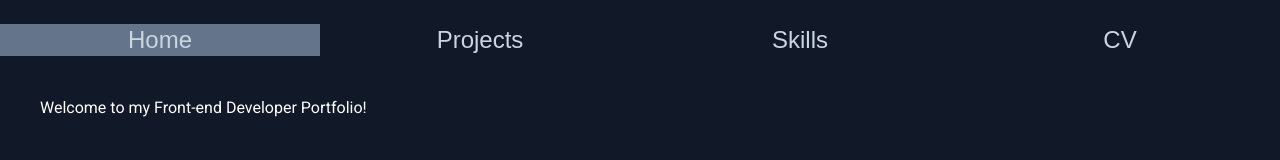
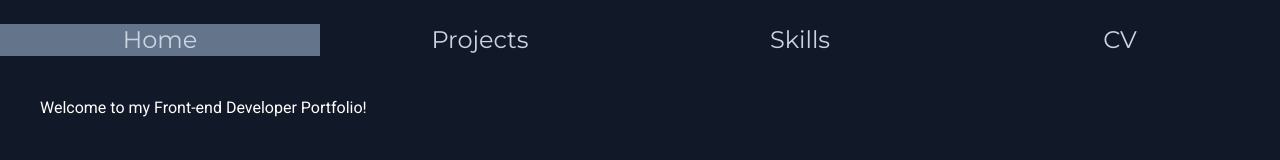
Before and after one commit to SerhiiFront-end/portfolio, a Next.js app: page / in a window 1280 px wide. Shown: the top 160 px of the page. Built offline with nearby package versions, Linux system fonts and the light colour scheme.

Commit message:
change font

```diff
--- a/src/app/layout.tsx
+++ b/src/app/layout.tsx
@@ -1,3 +1,4 @@
+import { Montserrat } from 'next/font/google'
 import Footer from '../../components/Footer/Footer'
 import Header from '../../components/Header/Header'
 import './globals.scss'
@@ -5,7 +6,10 @@ export const metadata = {
 	title: 'Code Canvas',
 	description: 'Site Portfolio, Serhii Kozin',
 }
-
+const montserrat = Montserrat({
+	subsets: ['latin'],
+	weight: ['400', '700'],
+})
 export default function RootLayout({
 	children,
 }: {
@@ -13,7 +17,7 @@ export default function RootLayout({
 }) {
 	return (
 		<html lang='en'>
-			<body>
+			<body className={montserrat.className}>
 				<Header />
 				{children}
 				<Footer />
```
